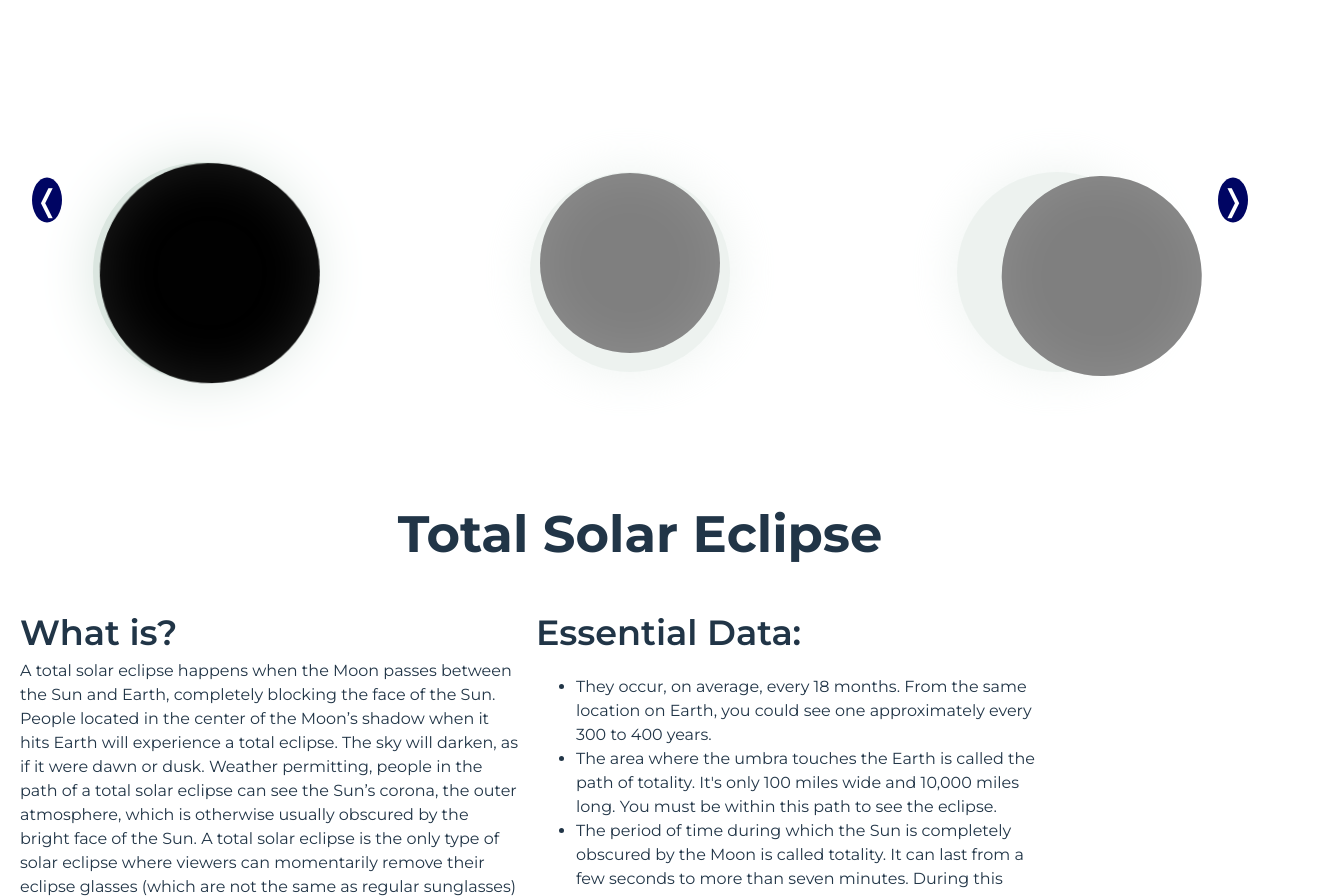
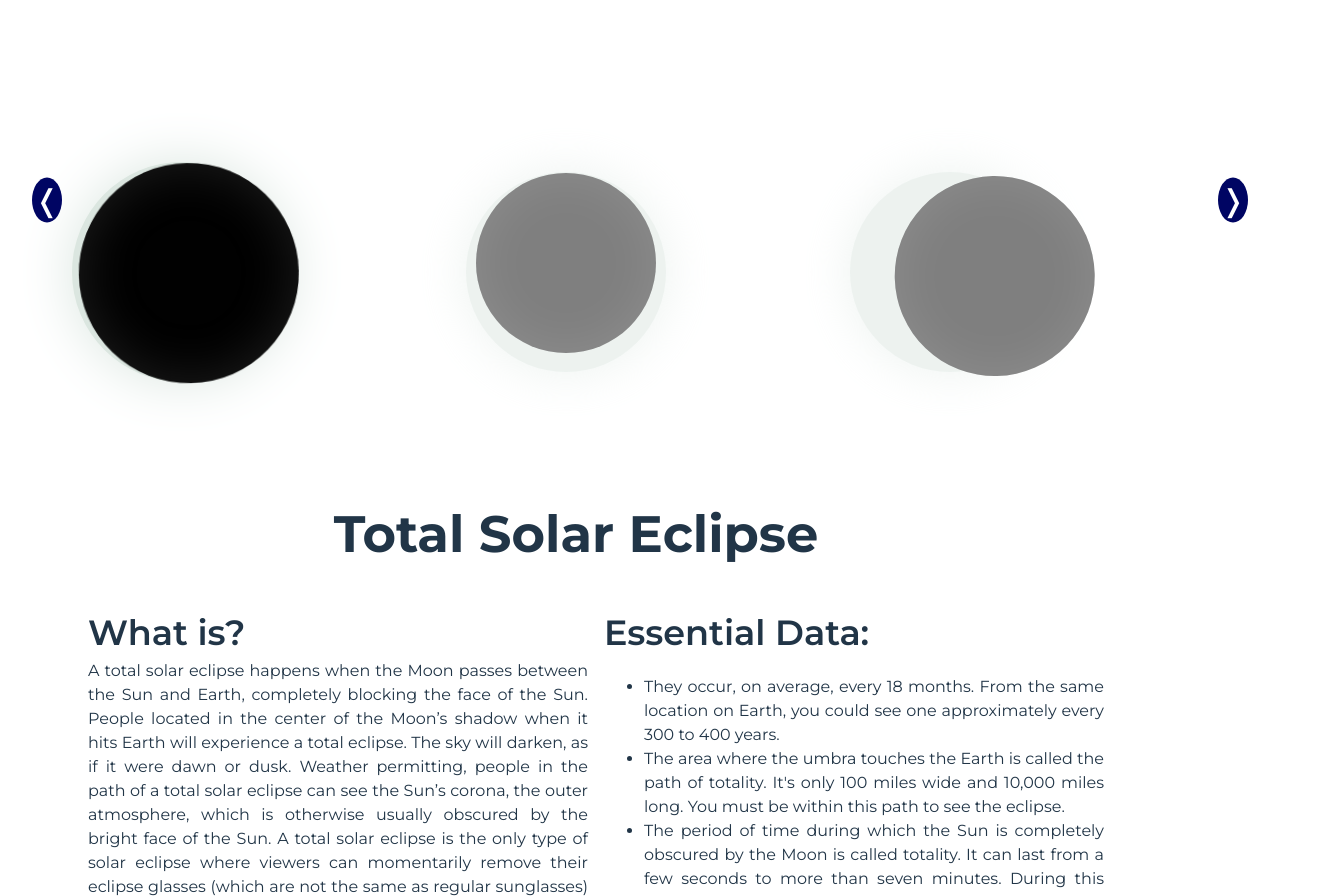
Before and after one commit to pabloozamora/SpaceApps_EquipoDinamita, a React (Vite) app: page /solarEclipses in a window 1280 px wide. Shown: the top 896 px of the page, 1320 px wide, since content can reach past the window. Built offline with nearby package versions, Linux system fonts and the light colour scheme.

Commit message:
center align fixed

```diff
--- a/src/components/EclipsesSlider/EclipsesSlider.module.css
+++ b/src/components/EclipsesSlider/EclipsesSlider.module.css
@@ -78,6 +78,7 @@
     display: grid;
     gap: 1em;
     grid-template-columns: repeat(auto-fit, minmax(300px, 500px));
+    justify-content: center;
 }
 
 .whatIs, .essentialDataContainer {
--- a/src/pages/SolarEclipses/SolarEclipses.module.css
+++ b/src/pages/SolarEclipses/SolarEclipses.module.css
@@ -1,4 +1,5 @@
 .mainContainer {
-    width: 100vw;
+    width: 90vw;
     height: 90vh;
+    text-align: justify;
 }
```
